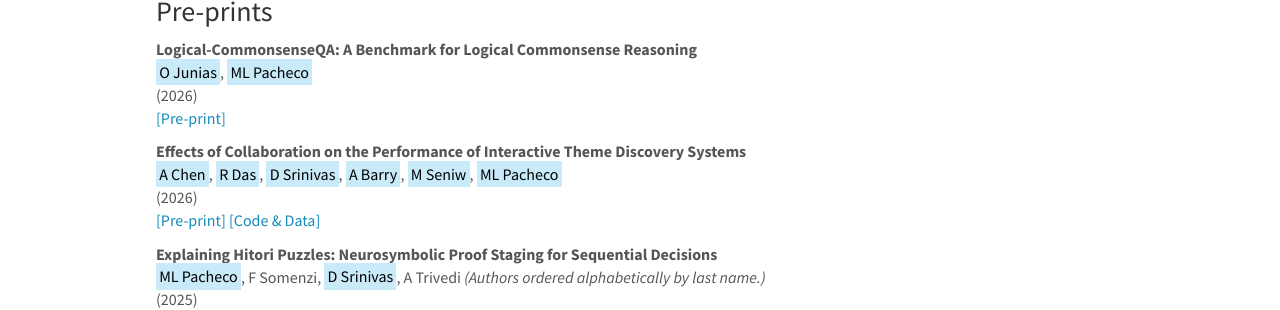
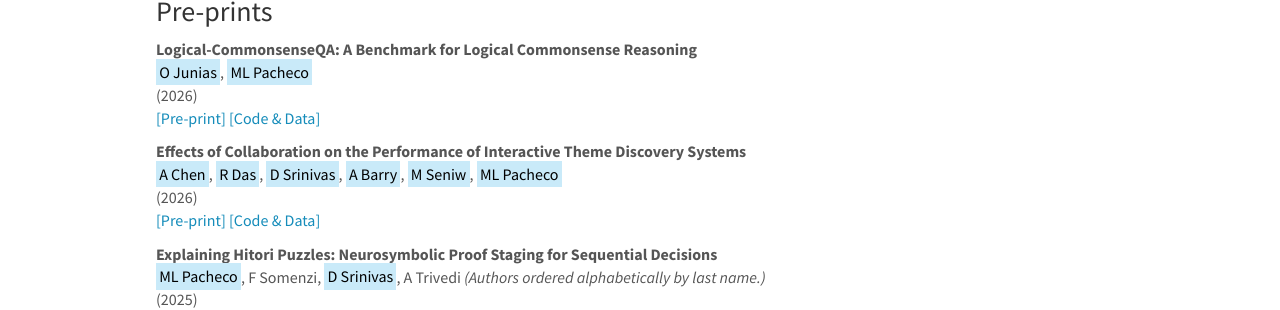
Before and after one commit to blast-cu/blast-cu.github.io, a Jekyll site: the page built from _pages/publications.md, in a window 1280 px wide and 900 px high. Shown: the part 189-499 px from the top of the window. Built offline with Jekyll 4.4.1, drawn with Linux system fonts in a browser that asks for light colours; nearby versions of some CDN libraries.

Commit message:
Update publist_preprint.yml

```diff
--- a/_data/publist_preprint.yml
+++ b/_data/publist_preprint.yml
@@ -4,6 +4,9 @@
   link:
     url: https://arxiv.org/abs/2601.16504
     display: \[Pre-print\]
+  code:
+    url: https://github.com/obedjunias19/logical-csqa
+    display: \[Code & Data\]
   year: 2026
 
 - title: "Effects of Collaboration on the Performance of Interactive Theme Discovery Systems"
```
